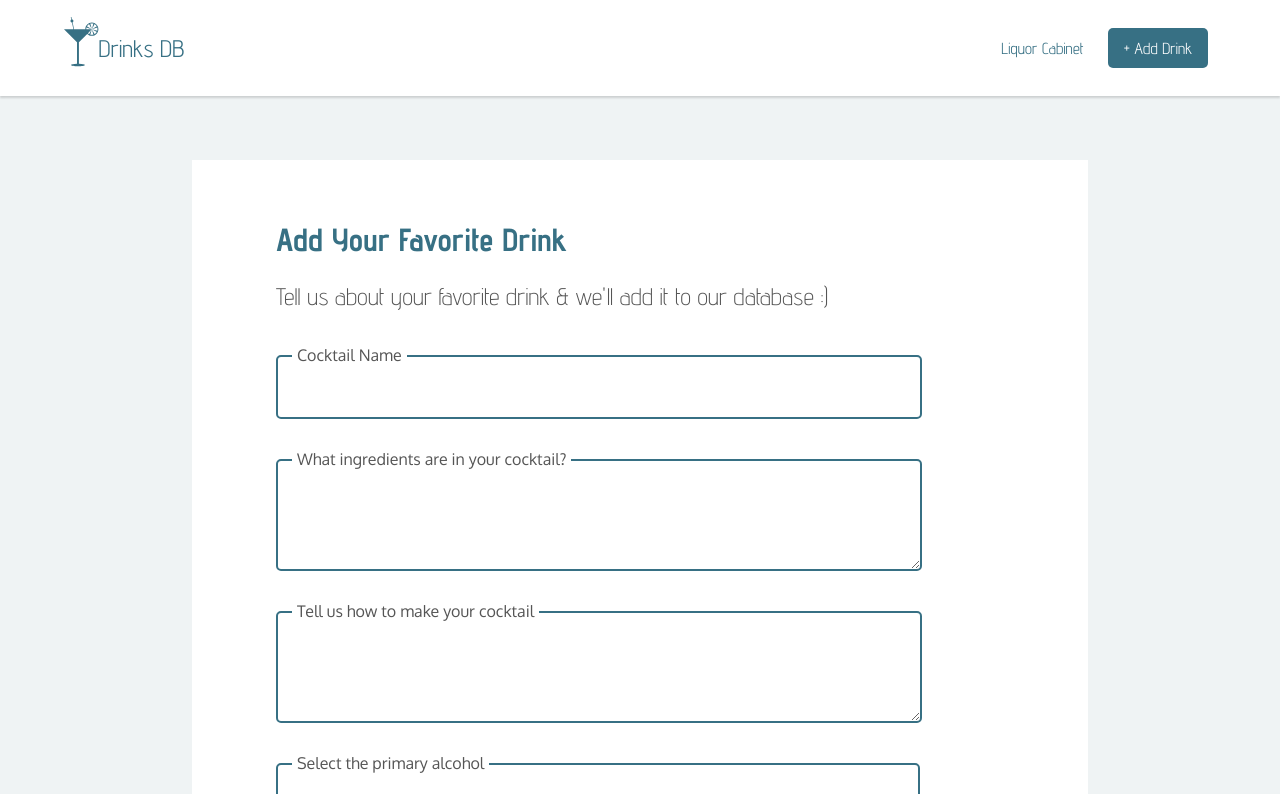
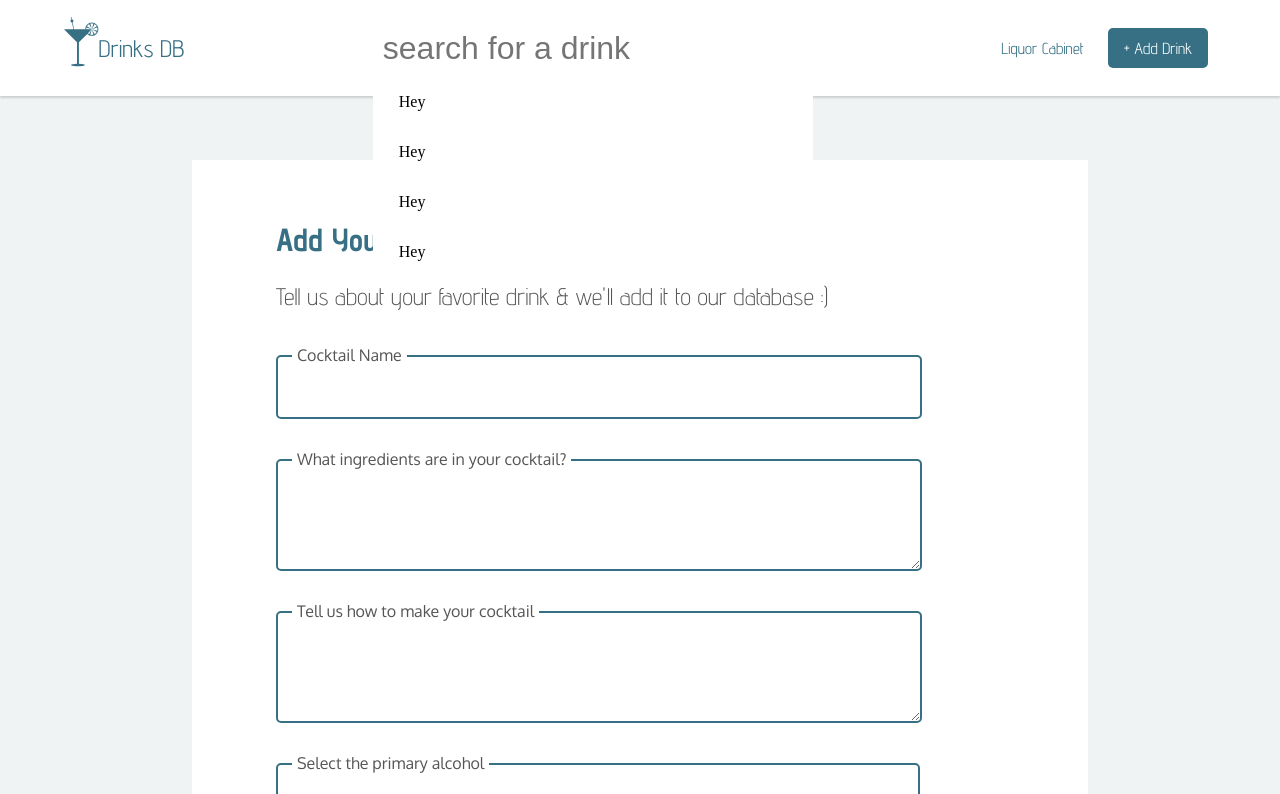
Before and after one commit to allisonkbates/drinks-02, a Next.js app: page /add in a window 1280 px wide. Shown: the top 794 px of the page. Built offline with nearby package versions, Linux system fonts and the light colour scheme; a web font is replaced by a local one.

Commit message:
started to implement search

```diff
--- a/components/Nav.js
+++ b/components/Nav.js
@@ -1,5 +1,6 @@
 import Link from 'next/link';
 import { useMenu } from '../helpers/menuState';
+import Search from './Search';
 import styled from 'styled-components';
 
 function Hamburger() {
@@ -44,7 +45,9 @@ export default function Nav() {
 					<h1 className="logo__title">Drinks DB</h1>
 				</div>
 			</Link>
+      <Search></Search>
 			<div className="nav__button-group">
+
         <Link href="/liquor-cabinet">
           <a className="link--primary">Liquor Cabinet</a>
         </Link>
--- /dev/null
+++ b/components/Search.js
@@ -0,0 +1,33 @@
+import { useCombobox, resetIdCounter } from 'downshift';
+import { SearchStyles, DropDown, DropDownItem } from "../styled-components/Dropdown";
+
+export default function Search() {
+  resetIdCounter();
+  const { getMenuProps, getInputProps, getComboboxProps } = useCombobox({
+    items: [],
+    onInputValueChange() {
+      console.log('input value changed');
+    },
+    onSelectedItemChange() {
+      console.log('selected value changed');
+    }
+  });
+  return (
+      <SearchStyles>
+        <div {...getComboboxProps()}>
+          <input {...getInputProps({
+            type: 'search',
+            placeholder: 'search for a drink',
+            id: 'search',
+            className: 'loading'
+          })}/>
+        </div>
+        <DropDown {...getMenuProps()}>
+          <DropDownItem>Hey</DropDownItem>
+          <DropDownItem>Hey</DropDownItem>
+          <DropDownItem>Hey</DropDownItem>
+          <DropDownItem>Hey</DropDownItem>
+        </DropDown>
+      </SearchStyles>
+    )
+}
--- a/package.json
+++ b/package.json
@@ -10,7 +10,8 @@
   "dependencies": {
     "airtable": "^0.10.0",
     "babel-plugin-styled-components": "^1.11.1",
-    "next": "^10.0.0",
+    "downshift": "^6.1.3",
+    "next": "^10.1.3",
     "react": "16.14.0",
     "react-dom": "16.14.0",
     "react-slick": "^0.27.13",
--- /dev/null
+++ b/styled-components/Dropdown.js
@@ -0,0 +1,48 @@
+import styled, { keyframes } from 'styled-components';
+
+const DropDown = styled.div`
+  position: absolute;
+  width: 100%;
+  z-index: 2;
+  border: 1px solid var(--lightGray);
+`;
+
+const DropDownItem = styled.div`
+  border-bottom: 1px solid var(--lightGray);
+  background: ${(props) => (props.highlighted ? '#f7f7f7' : 'white')};
+  padding: 1rem;
+  transition: all 0.2s;
+  ${(props) => (props.highlighted ? 'padding-left: 2rem;' : null)};
+  display: flex;
+  align-items: center;
+  border-left: 10px solid
+    ${(props) => (props.highlighted ? props.theme.lightgrey : 'white')};
+  img {
+    margin-right: 10px;
+  }
+`;
+
+const glow = keyframes`
+  from {
+    box-shadow: 0 0 0px yellow;
+  }
+
+  to {
+    box-shadow: 0 0 10px 1px yellow;
+  }
+`;
+
+const SearchStyles = styled.div`
+  position: relative;
+  input {
+    width: 100%;
+    padding: 10px;
+    border: 0;
+    font-size: 2rem;
+    &.loading {
+      animation: ${glow} 0.5s ease-in-out infinite alternate;
+    }
+  }
+`;
+
+export { DropDown, DropDownItem, SearchStyles };
```
Also changed, not shown: 1 other file (tests, documents, lock files or other folders).
